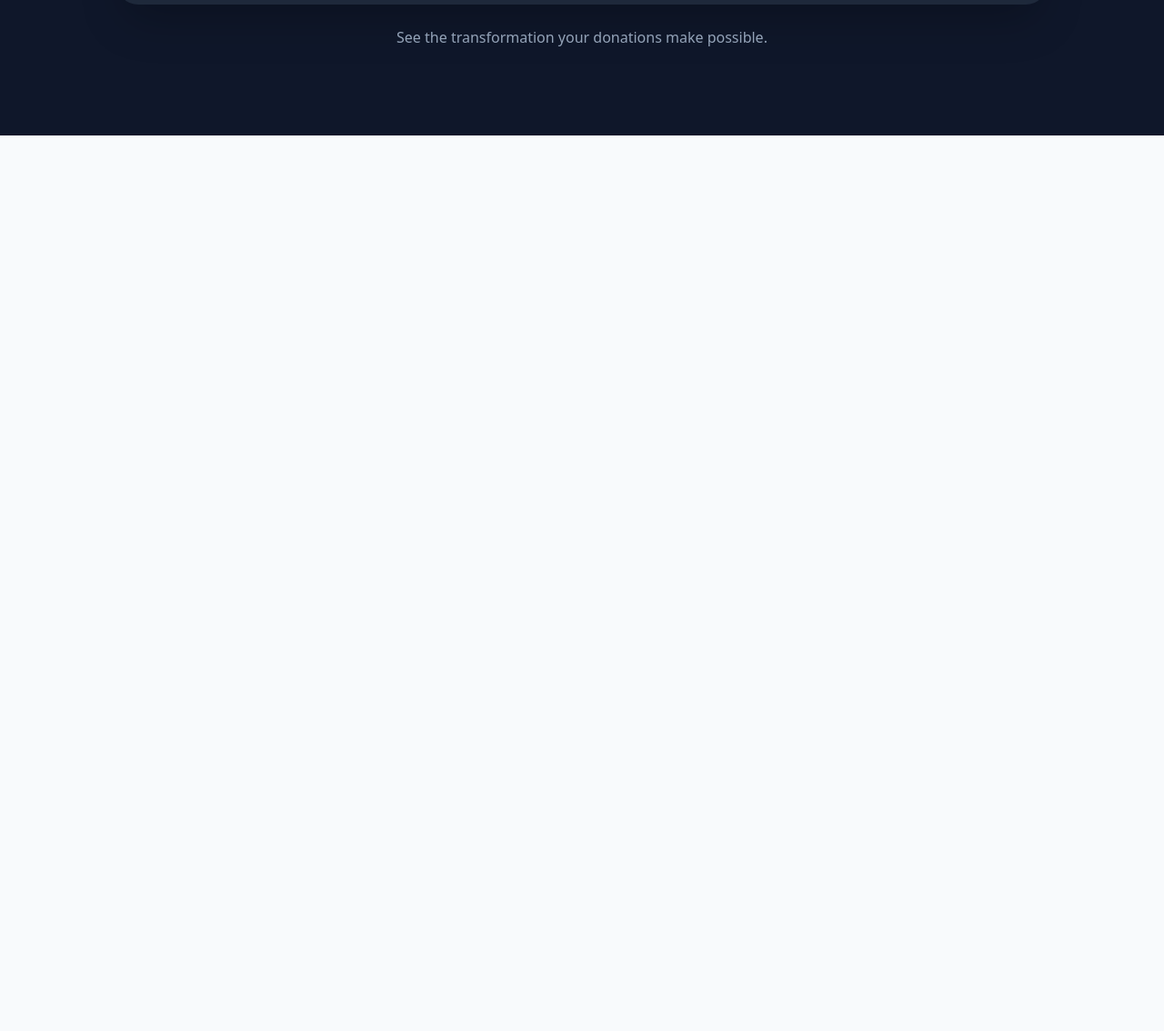
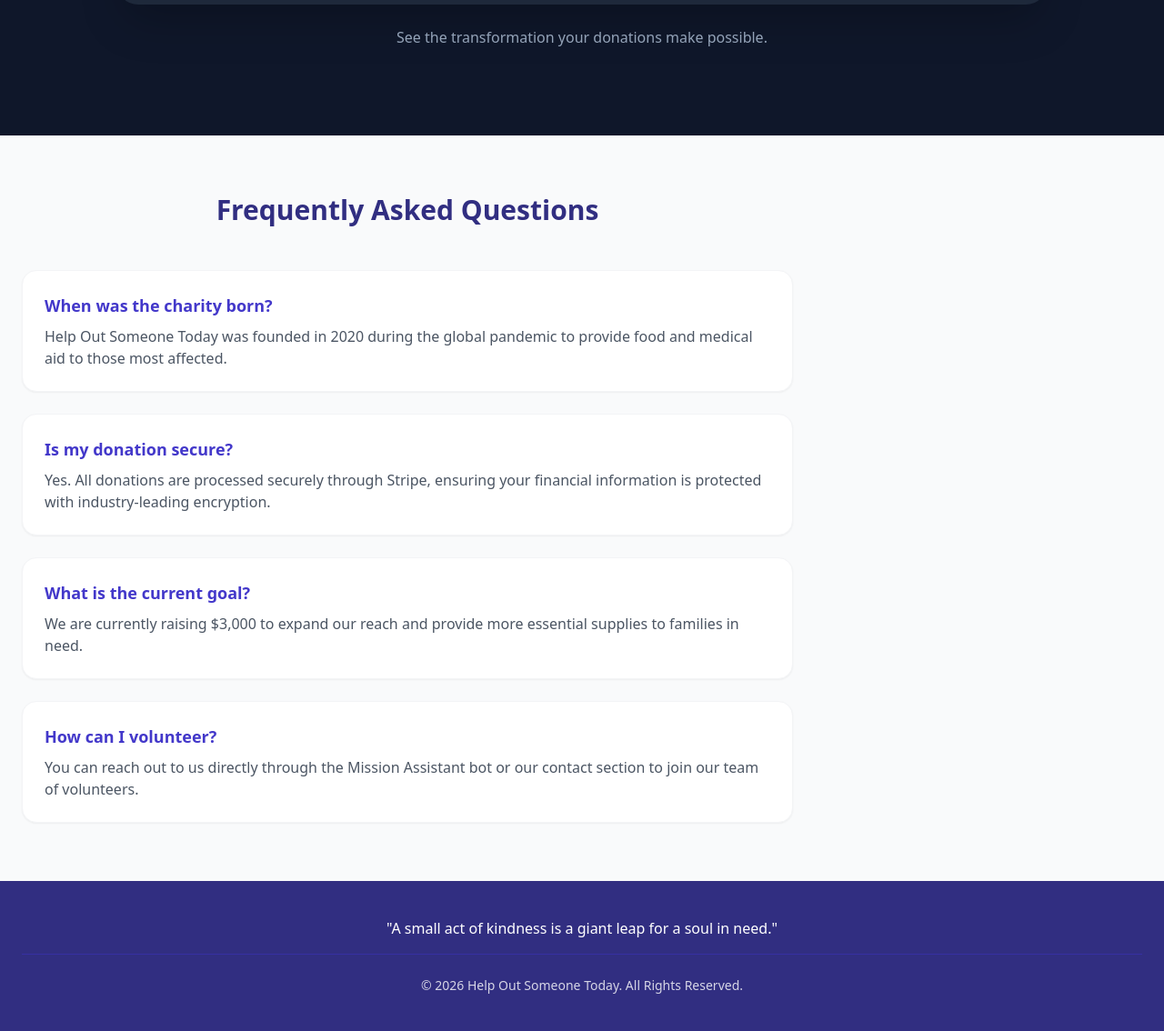
Before and after one commit to uthmankagency/Helpoutsomeonetoday, a plain HTML site: page index.html in a window 1280 px wide. Shown: the part 2702-3836 px from the top of the page at 91% size. Before the commit the page ends 2851 px from the top, so only its background shows below. Drawn offline with nearby package versions, Linux system fonts and the light colour scheme.

Commit message:
Update index.html

```diff
--- a/index.html
+++ b/index.html
@@ -78,5 +78,43 @@
             win.style.display = (win.style.display === "none") ? "block" : "none";
         }
     </script>
+    <section id="faq" class="py-16 bg-gray-50">
+    <div class="max-auto px-6 max-w-4xl">
+        <h2 class="text-3xl font-bold text-center text-indigo-900 mb-12">Frequently Asked Questions</h2>
+
+        <div class="space-y-6">
+            <div class="bg-white p-6 rounded-2xl shadow-sm border border-gray-100">
+                <h3 class="font-bold text-lg text-indigo-700">When was the charity born?</h3>
+                <p class="text-gray-600 mt-2">Help Out Someone Today was founded in 2020 during the global pandemic to provide food and medical aid to those most affected.</p>
+            </div>
+
+            <div class="bg-white p-6 rounded-2xl shadow-sm border border-gray-100">
+                <h3 class="font-bold text-lg text-indigo-700">Is my donation secure?</h3>
+                <p class="text-gray-600 mt-2">Yes. All donations are processed securely through Stripe, ensuring your financial information is protected with industry-leading encryption.</p>
+            </div>
+
+            <div class="bg-white p-6 rounded-2xl shadow-sm border border-gray-100">
+                <h3 class="font-bold text-lg text-indigo-700">What is the current goal?</h3>
+                <p class="text-gray-600 mt-2">We are currently raising $3,000 to expand our reach and provide more essential supplies to families in need.</p>
+            </div>
+
+            <div class="bg-white p-6 rounded-2xl shadow-sm border border-gray-100">
+                <h3 class="font-bold text-lg text-indigo-700">How can I volunteer?</h3>
+                <p class="text-gray-600 mt-2">You can reach out to us directly through the Mission Assistant bot or our contact section to join our team of volunteers.</p>
+            </div>
+        </div>
+    </div>
+</section>
+
+<footer class="bg-indigo-900 text-white py-10 text-center">
+    <div class="container mx-auto px-6">
+        <p class="mb-4">"A small act of kindness is a giant leap for a soul in need."</p>
+        <div class="border-t border-indigo-800 pt-6">
+            <p class="text-sm opacity-80">
+                &copy; 2026 Help Out Someone Today. All Rights Reserved.
+            </p>
+        </div>
+    </div>
+</footer>
 </body>
 </html>
```
